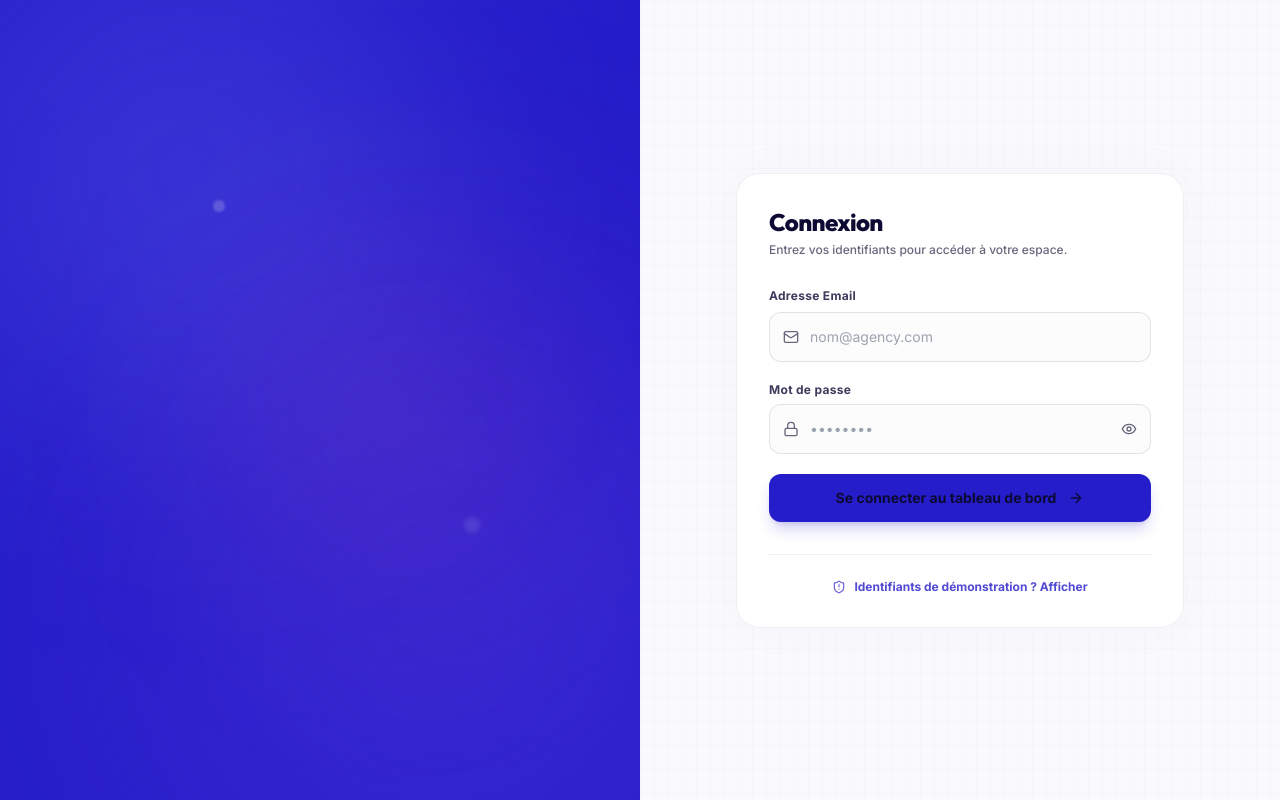
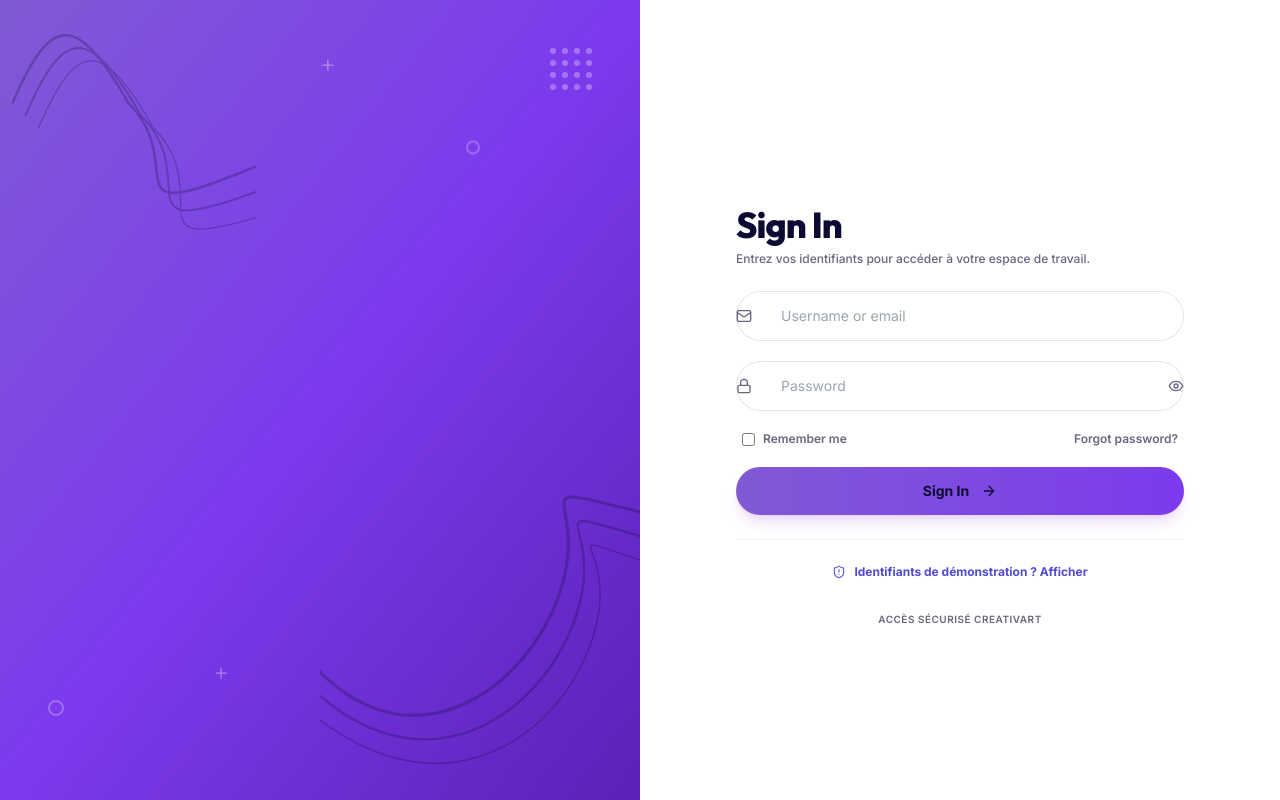
Before and after one commit to SlimLahiani/pfe, a React (Vite) app in the folder frontend/: page /login in a window 1280 px wide. Built offline with nearby package versions, Linux system fonts and the light colour scheme.

Commit message:
design: align login page with custom mockup featuring topographic wave paths, dot matrix grid patterns, pill-shaped inputs, and CreativArt branding

```diff
--- a/frontend/src/components/shared/logo.tsx
+++ b/frontend/src/components/shared/logo.tsx
@@ -22,7 +22,7 @@ export const Logo: React.FC<LogoProps> = ({
       <img
         src="/logo.png"
         alt="CreativArt"
-        className={`${sizeClasses[iconSize]} w-auto object-contain mix-blend-multiply`}
+        className={`${sizeClasses[iconSize]} w-auto object-contain`}
       />
     </div>
   );
--- a/frontend/src/features/auth/pages/login-page.tsx
+++ b/frontend/src/features/auth/pages/login-page.tsx
@@ -6,7 +6,7 @@ import * as z from 'zod';
 import { useAuth } from '../../../context/auth-context';
 import {
   Lock, Mail, AlertCircle, ArrowRight, ShieldAlert, Sparkles,
-  Eye, EyeOff, Briefcase, Users, Wallet, PenTool, Code, CheckCircle, Flame, Clock
+  Eye, EyeOff, Briefcase, Users, Wallet, PenTool, Code
 } from 'lucide-react';
 import { Logo } from '../../../components/shared/logo';
 
@@ -65,225 +65,208 @@ export const LoginPage: React.FC = () => {
   ];
 
   return (
-    <div className="min-h-screen w-full flex overflow-hidden bg-[#fafafc] select-none">
+    <div className="min-h-screen w-full flex overflow-hidden bg-white select-none">
 
-      {/* LEFT SIDE: Brand Showcase (Visible only on lg screens) */}
-      <div className="hidden lg:flex lg:w-1/2 flex-col justify-between p-12 bg-primary text-white relative overflow-hidden">
-        {/* Shifting Gradient Mesh */}
-        <div className="absolute top-[-10%] left-[-10%] w-[500px] h-[500px] bg-indigo-500/30 rounded-full blur-[120px] animate-blob-1 pointer-events-none" />
-        <div className="absolute bottom-[-15%] right-[-15%] w-[600px] h-[600px] bg-violet-500/20 rounded-full blur-[140px] animate-blob-2 pointer-events-none" />
-        <div className="absolute top-[30%] right-[10%] w-[350px] h-[350px] bg-pink-500/10 rounded-full blur-[110px] animate-blob-3 pointer-events-none" />
+      {/* LEFT SIDE: Brand Showcase (Inspired by user uploaded vector layout) */}
+      <div className="hidden lg:flex lg:w-1/2 flex-col justify-between p-16 bg-gradient-to-br from-[#805ad5] via-[#7c3aed] to-[#5b21b6] text-white relative overflow-hidden">
 
-        {/* Floating Particles */}
-        <div className="absolute top-1/4 left-1/3 w-3 h-3 bg-white/20 rounded-full blur-[1px] animate-particle-1" />
-        <div className="absolute bottom-1/3 right-1/4 w-4 h-4 bg-white/10 rounded-full blur-[2px] animate-particle-2" />
+        {/* Topographic Wave Lines (Vector SVGs at corners) */}
+        <div className="absolute top-0 left-0 w-64 h-64 opacity-25 pointer-events-none">
+          <svg viewBox="0 0 200 200" fill="none" xmlns="http://www.w3.org/2000/svg" className="w-full h-full text-white">
+            <path d="M10 80 C 40 10, 60 10, 100 80 C 150 130, 80 180, 200 130" stroke="currentColor" strokeWidth="2" strokeLinecap="round" />
+            <path d="M20 90 C 50 20, 70 20, 110 90 C 160 140, 90 190, 200 150" stroke="currentColor" strokeWidth="1.5" strokeLinecap="round" />
+            <path d="M30 100 C 60 30, 80 30, 120 100 C 170 150, 100 200, 200 170" stroke="currentColor" strokeWidth="1" strokeLinecap="round" />
+          </svg>
+        </div>
 
-        {/* Top Branding Logo */}
+        <div className="absolute bottom-0 right-0 w-80 h-80 opacity-25 pointer-events-none">
+          <svg viewBox="0 0 200 200" fill="none" xmlns="http://www.w3.org/2000/svg" className="w-full h-full text-white">
+            <path d="M0 120 C 60 180, 130 130, 150 70 C 170 10, 120 0, 200 20" stroke="currentColor" strokeWidth="2" strokeLinecap="round" />
+            <path d="M0 135 C 70 195, 140 145, 160 85 C 180 25, 130 15, 200 35" stroke="currentColor" strokeWidth="1.5" strokeLinecap="round" />
+            <path d="M0 150 C 80 210, 150 160, 170 100 C 190 40, 140 30, 200 50" stroke="currentColor" strokeWidth="1" strokeLinecap="round" />
+          </svg>
+        </div>
+
+        {/* Scattered Plus and Circle Shapes */}
+        <div className="absolute top-12 left-1/2 text-white/35 font-light text-2xl pointer-events-none animate-pulse">+</div>
+        <div className="absolute bottom-28 left-1/3 text-white/35 font-light text-2xl pointer-events-none animate-pulse" style={{ animationDelay: '1s' }}>+</div>
+
+        <div className="absolute top-36 right-1/4 w-3.5 h-3.5 border-2 border-white/25 rounded-full pointer-events-none animate-bounce" style={{ animationDuration: '4s' }} />
+        <div className="absolute bottom-20 left-12 w-4 h-4 border-2 border-white/25 rounded-full pointer-events-none animate-bounce" style={{ animationDuration: '6s' }} />
+
+        {/* Scattered Dot Grid Matrix */}
+        <div className="absolute top-12 right-12 opacity-30 grid grid-cols-4 gap-1.5 pointer-events-none">
+          {[...Array(16)].map((_, i) => (
+            <div key={i} className="w-1.5 h-1.5 bg-white rounded-full" />
+          ))}
+        </div>
+
+        {/* Top Branding (Transparent PNG, No Background Logo Container) */}
         <div className="z-10 animate-fade-in-up" style={{ animationDelay: '0ms' }}>
-          <div className="bg-white/95 backdrop-blur-md pl-1.5 pr-4 py-1.5 rounded-2xl shadow-lg inline-flex items-center gap-2 border border-white/10 hover:scale-105 transition-all duration-300">
-            <Logo iconSize="sm" />
-            <span className="font-extrabold text-foreground tracking-tight text-sm uppercase">AgencyOS</span>
+          <div className="flex items-center gap-3">
+            <div className="bg-white/10 p-2.5 rounded-2xl border border-white/10 backdrop-blur-md shadow-sm">
+              <Logo iconSize="sm" />
+            </div>
+            <span className="font-black text-xl tracking-tight uppercase text-white">CreativArt</span>
           </div>
         </div>
 
-        {/* Center Headline */}
+        {/* Center Headline (Inspired by Welcome back!) */}
         <div className="z-10 max-w-md space-y-6 animate-fade-in-up" style={{ animationDelay: '200ms' }}>
-          <h1 className="text-4xl font-extrabold tracking-tight leading-tight">
-            La plateforme de collaboration pour agences créatives.
+          <h1 className="text-5xl font-black tracking-tight leading-tight">
+            Welcome back!
           </h1>
-          <p className="text-indigo-100 text-sm leading-relaxed font-medium">
-            Gérez vos tâches Kanban, communiquez via des appels en direct, gérez les dossiers RH et la facturation client au même endroit.
+          <p className="text-white/80 text-base leading-relaxed font-semibold">
+            You can sign in to access with your existing account.
           </p>
         </div>
 
-        {/* Bottom Feature highlights with staggered floating animations */}
-        <div className="z-10 max-w-md space-y-3.5 animate-fade-in-up" style={{ animationDelay: '400ms' }}>
-          <div className="flex items-center gap-3 bg-white/10 border border-white/20 p-4 rounded-2xl backdrop-blur-md hover:bg-white/15 transition-all duration-300 hover:-translate-y-1 hover:shadow-lg animate-card-float" style={{ animationDelay: '0s' }}>
-            <div className="w-9 h-9 rounded-xl bg-white/10 flex items-center justify-center text-white shrink-0 shadow-inner">
-              <Sparkles size={16} />
+        {/* Bottom Feature highlights with float animations */}
+        <div className="z-10 max-w-md space-y-3 animate-fade-in-up" style={{ animationDelay: '400ms' }}>
+          <div className="flex items-center gap-3 bg-white/5 border border-white/10 p-3.5 rounded-2xl backdrop-blur-md hover:bg-white/10 transition-all duration-300 animate-card-float">
+            <div className="w-8 h-8 rounded-xl bg-white/10 flex items-center justify-center text-white shrink-0">
+              <Sparkles size={14} />
             </div>
             <div>
-              <h4 className="font-bold text-xs">Messagerie & Appels en Temps Réel</h4>
-              <p className="text-[10px] text-indigo-200 mt-0.5">Discutez, partagez vos écrans et activez votre caméra instantanément.</p>
+              <h4 className="font-bold text-[11px] uppercase tracking-wider text-white">Messagerie & Appels</h4>
+              <p className="text-[10px] text-white/60">Discutez, partagez vos écrans et activez votre caméra.</p>
             </div>
           </div>
-          <div className="flex items-center gap-3 bg-white/10 border border-white/20 p-4 rounded-2xl backdrop-blur-md hover:bg-white/15 transition-all duration-300 hover:-translate-y-1 hover:shadow-lg animate-card-float" style={{ animationDelay: '1.5s' }}>
-            <div className="w-9 h-9 rounded-xl bg-white/10 flex items-center justify-center text-white shrink-0 shadow-inner">
-              <Users size={16} />
+          <div className="flex items-center gap-3 bg-white/5 border border-white/10 p-3.5 rounded-2xl backdrop-blur-md hover:bg-white/10 transition-all duration-300 animate-card-float" style={{ animationDelay: '2s' }}>
+            <div className="w-8 h-8 rounded-xl bg-white/10 flex items-center justify-center text-white shrink-0">
+              <Users size={14} />
             </div>
             <div>
-              <h4 className="font-bold text-xs">Tableau Kanban Interactif</h4>
-              <p className="text-[10px] text-indigo-200 mt-0.5">Glissez-déposez vos tâches pour modifier instantanément leur statut.</p>
-            </div>
-          </div>
-          <div className="flex items-center gap-3 bg-white/10 border border-white/20 p-4 rounded-2xl backdrop-blur-md hover:bg-white/15 transition-all duration-300 hover:-translate-y-1 hover:shadow-lg animate-card-float" style={{ animationDelay: '3s' }}>
-            <div className="w-9 h-9 rounded-xl bg-white/10 flex items-center justify-center text-white shrink-0 shadow-inner">
-              <Wallet size={16} />
-            </div>
-            <div>
-              <h4 className="font-bold text-xs">Finance & Facturation Pro</h4>
-              <p className="text-[10px] text-indigo-200 mt-0.5">Émettez des factures avec logo et générez des rapports PDF.</p>
-            </div>
-          </div>
-        </div>
-
-        {/* Stat Counter Strip */}
-        <div className="z-10 border-t border-white/10 pt-6 mt-6 flex justify-between items-center text-white animate-fade-in-up" style={{ animationDelay: '500ms' }}>
-          <div className="flex items-center gap-2">
-            <CheckCircle size={14} className="text-emerald-400 animate-pulse" />
-            <div className="text-left">
-              <p className="text-[10px] font-bold uppercase tracking-wider text-indigo-200">Uptime Réseau</p>
-              <p className="text-xs font-extrabold">99.9% Stable</p>
-            </div>
-          </div>
-          <div className="flex items-center gap-2">
-            <Flame size={14} className="text-orange-400 animate-pulse" />
-            <div className="text-left">
-              <p className="text-[10px] font-bold uppercase tracking-wider text-indigo-200">Activités</p>
-              <p className="text-xs font-extrabold">10k+ Tâches</p>
-            </div>
-          </div>
-          <div className="flex items-center gap-2">
-            <Clock size={14} className="text-sky-400 animate-pulse" />
-            <div className="text-left">
-              <p className="text-[10px] font-bold uppercase tracking-wider text-indigo-200">Communication</p>
-              <p className="text-xs font-extrabold">En direct</p>
+              <h4 className="font-bold text-[11px] uppercase tracking-wider text-white">Gestion de Projet</h4>
+              <p className="text-[10px] text-white/60">Glissez-déposez vos livrables sur le tableau Kanban.</p>
             </div>
           </div>
         </div>
       </div>
 
-      {/* RIGHT SIDE: Interactive Login Form Container */}
-      <div className="flex-1 flex items-center justify-center p-8 bg-[#fafafc] relative overflow-hidden">
-        {/* Dynamic mesh backgrounds for mobile */}
+      {/* RIGHT SIDE: Interactive Login Form Container (White theme inspired by template) */}
+      <div className="flex-1 flex items-center justify-center p-8 bg-white relative overflow-hidden">
+
+        {/* Mobile Background decoration */}
         <div className="lg:hidden absolute top-[-10%] left-[-10%] w-[350px] h-[350px] bg-primary/10 rounded-full blur-[100px] animate-blob-1 pointer-events-none" />
         <div className="lg:hidden absolute bottom-[-10%] right-[-10%] w-[400px] h-[400px] bg-indigo-400/8 rounded-full blur-[110px] animate-blob-2 pointer-events-none" />
 
-        {/* Floating particles */}
-        <div className="absolute top-1/3 right-1/4 w-2 h-2 bg-primary/25 rounded-full blur-[0.5px] animate-particle-1" />
-        <div className="absolute bottom-1/4 left-1/4 w-3.5 h-3.5 bg-indigo-400/20 rounded-full blur-[1.5px] animate-particle-2" />
+        <div className="w-full max-w-md z-10 space-y-8">
 
-        {/* Grid pattern */}
-        <div className="absolute inset-0 bg-[linear-gradient(to_right,#80808007_1px,transparent_1px),linear-gradient(to_bottom,#80808007_1px,transparent_1px)] bg-[size:14px_24px] pointer-events-none" />
-
-        <div className="w-full max-w-md z-10">
-
-          {/* Mobile Branding (hidden on desktop lg) */}
-          <div className="lg:hidden text-center mb-8 flex flex-col items-center animate-fade-in-up" style={{ animationDelay: '100ms' }}>
-            <div className="inline-flex items-center gap-2 px-3.5 py-1.5 rounded-full bg-white border border-black/[0.05] text-primary text-xs font-semibold mb-6 shadow-sm">
-              <Sparkles size={12} className="animate-spin text-primary mr-1" style={{ animationDuration: '4s' }} />
-              Portail Interne
+          {/* Brand Logo & Intro for mobile screens (hidden on desktop lg) */}
+          <div className="lg:hidden text-center flex flex-col items-center animate-fade-in-up" style={{ animationDelay: '100ms' }}>
+            <div className="bg-primary/5 p-3 rounded-3xl border border-primary/10 mb-4 shadow-sm">
+              <Logo iconSize="md" />
             </div>
-            <Logo iconSize="xl" showText={true} className="flex-col !gap-3 text-center items-center justify-center scale-110 mb-1" />
-            <p className="text-muted-foreground text-xs mt-3 font-medium tracking-wide">
+            <h2 className="text-3xl font-black text-foreground tracking-tight">CreativArt</h2>
+            <p className="text-muted-foreground text-xs font-semibold mt-2">
               Le moteur de travail pour les agences créatives modernes.
             </p>
           </div>
 
-          {/* Form Card wrapper with moving glow on hover */}
-          <div
-            className="bg-white/90 backdrop-blur-xl rounded-3xl p-8 border border-black/[0.06] shadow-[0_0_50px_rgba(99,102,241,0.03)] hover:shadow-[0_0_60px_rgba(99,102,241,0.12)] hover:border-primary/25 transition-all duration-500 animate-fade-in-up"
-            style={{ animationDelay: '300ms' }}
-          >
-            <div className="mb-6">
-              <h2 className="text-2xl font-extrabold text-foreground tracking-tight">Connexion</h2>
-              <p className="text-xs text-muted-foreground mt-1 font-medium">Entrez vos identifiants pour accéder à votre espace.</p>
+          <div className="space-y-6">
+            {/* Page Header */}
+            <div className="animate-fade-in-up" style={{ animationDelay: '200ms' }}>
+              <h2 className="text-4xl font-extrabold text-foreground tracking-tight">Sign In</h2>
+              <p className="text-xs text-muted-foreground mt-1.5 font-medium">Entrez vos identifiants pour accéder à votre espace de travail.</p>
             </div>
 
+            {/* Form */}
             <form onSubmit={handleSubmit(onSubmit)} className="space-y-5">
               {error && (
-                <div className="flex items-start gap-3 bg-red-500/10 border border-red-500/20 text-red-700 px-4 py-3 rounded-2xl text-sm animate-fade-in">
-                  <AlertCircle size={18} className="text-red-500 shrink-0 mt-0.5" />
-                  <p className="font-medium text-xs">{error}</p>
+                <div className="flex items-start gap-3 bg-red-500/5 border border-red-500/15 text-red-700 px-4 py-3.5 rounded-2xl text-xs animate-fade-in font-medium">
+                  <AlertCircle size={16} className="text-red-500 shrink-0 mt-0.5" />
+                  <p>{error}</p>
                 </div>
               )}
 
-              {/* Email Input with underline glow on focus */}
-              <div className="space-y-1.5 animate-fade-in-up" style={{ animationDelay: '350ms' }}>
-                <label className="text-xs font-bold text-foreground/80 tracking-wide">
-                  Adresse Email
-                </label>
+              {/* Email Input - Pill Rounded */}
+              <div className="space-y-1.5 animate-fade-in-up" style={{ animationDelay: '300ms' }}>
                 <div className="relative group input-underline">
-                  <div className="absolute inset-y-0 left-0 pl-3.5 flex items-center pointer-events-none text-muted-foreground group-focus-within:text-primary group-focus-within:scale-105 transition-all duration-300">
+                  <div className="absolute inset-y-0 left-0 pl-4.5 flex items-center pointer-events-none text-muted-foreground group-focus-within:text-[#7c3aed] transition-colors">
                     <Mail size={16} />
                   </div>
                   <input
                     type="email"
-                    placeholder="nom@agency.com"
-                    className="w-full pl-10 pr-4 py-3.5 rounded-xl border border-black/10 focus:ring-4 focus:ring-primary/10 focus:border-primary/60 outline-none text-sm transition-all duration-300 bg-black/[0.01] focus:bg-white hover:border-black/20"
+                    placeholder="Username or email"
+                    className="w-full pl-11 pr-4 py-3.5 rounded-full border border-black/10 focus:ring-4 focus:ring-primary/5 focus:border-[#7c3aed] outline-none text-sm transition-all duration-300 bg-white hover:border-black/20"
                     {...register('email')}
                     disabled={isLoading}
                   />
                 </div>
                 {errors.email && (
-                  <p className="text-xs text-red-500 flex items-center gap-1 font-medium mt-1">
+                  <p className="text-xs text-red-500 flex items-center gap-1 font-semibold mt-1.5 pl-3">
                     <AlertCircle size={12} /> {errors.email.message}
                   </p>
                 )}
               </div>
 
-              {/* Password Input with underline glow on focus */}
-              <div className="space-y-1.5 animate-fade-in-up" style={{ animationDelay: '420ms' }}>
-                <div className="flex justify-between items-center">
-                  <label className="text-xs font-bold text-foreground/80 tracking-wide">
-                    Mot de passe
-                  </label>
-                </div>
+              {/* Password Input - Pill Rounded */}
+              <div className="space-y-1.5 animate-fade-in-up" style={{ animationDelay: '380ms' }}>
                 <div className="relative group input-underline">
-                  <div className="absolute inset-y-0 left-0 pl-3.5 flex items-center pointer-events-none text-muted-foreground group-focus-within:text-primary group-focus-within:scale-105 transition-all duration-300">
+                  <div className="absolute inset-y-0 left-0 pl-4.5 flex items-center pointer-events-none text-muted-foreground group-focus-within:text-[#7c3aed] transition-colors">
                     <Lock size={16} />
                   </div>
                   <input
                     type={showPassword ? 'text' : 'password'}
-                    placeholder="••••••••"
-                    className="w-full pl-10 pr-10 py-3.5 rounded-xl border border-black/10 focus:ring-4 focus:ring-primary/10 focus:border-primary/60 outline-none text-sm transition-all duration-300 bg-black/[0.01] focus:bg-white hover:border-black/20"
+                    placeholder="Password"
+                    className="w-full pl-11 pr-11 py-3.5 rounded-full border border-black/10 focus:ring-4 focus:ring-primary/5 focus:border-[#7c3aed] outline-none text-sm transition-all duration-300 bg-white hover:border-black/20"
                     {...register('password')}
                     disabled={isLoading}
                   />
                   <button
                     type="button"
                     onClick={() => setShowPassword(!showPassword)}
-                    className="absolute inset-y-0 right-0 pr-3.5 flex items-center text-muted-foreground hover:text-foreground hover:scale-105 active:scale-95 transition-all"
+                    className="absolute inset-y-0 right-0 pr-4.5 flex items-center text-muted-foreground hover:text-foreground transition-colors"
                   >
                     {showPassword ? <EyeOff size={16} /> : <Eye size={16} />}
                   </button>
                 </div>
                 {errors.password && (
-                  <p className="text-xs text-red-500 flex items-center gap-1 font-medium mt-1">
+                  <p className="text-xs text-red-500 flex items-center gap-1 font-semibold mt-1.5 pl-3">
                     <AlertCircle size={12} /> {errors.password.message}
                   </p>
                 )}
               </div>
 
-              {/* Submit Button */}
-              <div className="animate-fade-in-up" style={{ animationDelay: '490ms' }}>
+              {/* Remember Me and Forgot Password row */}
+              <div className="flex items-center justify-between text-xs font-semibold text-muted-foreground px-1.5 animate-fade-in-up" style={{ animationDelay: '460ms' }}>
+                <label className="flex items-center gap-2 cursor-pointer hover:text-foreground transition-colors">
+                  <input type="checkbox" className="rounded border-black/10 text-[#7c3aed] focus:ring-[#7c3aed]" />
+                  <span>Remember me</span>
+                </label>
+                <a href="#forgot" className="text-muted-foreground hover:text-[#7c3aed] transition-colors">Forgot password?</a>
+              </div>
+
+              {/* Sign In Button - Pill Rounded Gradient */}
+              <div className="animate-fade-in-up" style={{ animationDelay: '540ms' }}>
                 <button
                   type="submit"
                   disabled={isLoading}
-                  className="w-full relative overflow-hidden bg-primary hover:bg-primary/95 text-white font-bold py-3.5 rounded-xl flex items-center justify-center gap-2 shadow-lg shadow-primary/20 hover:shadow-primary/30 active:scale-[0.98] transition-all duration-300 disabled:opacity-50 disabled:pointer-events-none text-sm group"
+                  className="w-full relative overflow-hidden bg-gradient-to-r from-[#805ad5] to-[#7c3aed] text-white font-bold py-3.5 rounded-full flex items-center justify-center gap-2 shadow-lg shadow-purple-500/20 hover:shadow-purple-500/35 hover:brightness-105 active:scale-[0.98] transition-all duration-300 disabled:opacity-50 disabled:pointer-events-none text-sm group"
                 >
                   {isLoading ? (
                     <div className="w-5 h-5 border-2 border-white/30 border-t-white rounded-full animate-spin"></div>
                   ) : (
                     <>
-                      Se connecter au tableau de bord
+                      Sign In
                       <ArrowRight size={16} className="ml-1 group-hover:translate-x-1.5 transition-transform duration-300" />
                     </>
                   )}
                   {/* Reflection shine sweep */}
-                  <div className="absolute top-0 -inset-full h-full w-1/2 z-5 block transform -skew-x-12 bg-gradient-to-r from-transparent to-white/10 opacity-40 group-hover:animate-shine" />
+                  <div className="absolute top-0 -inset-full h-full w-1/2 z-5 block transform -skew-x-12 bg-gradient-to-r from-transparent to-white/10 opacity-30 group-hover:animate-shine" />
                 </button>
               </div>
             </form>
 
-            {/* Demo Accounts tab trigger */}
+            {/* Test Accounts Drawer (styled cleanly at bottom) */}
             <div
               className="mt-8 pt-6 border-t border-black/[0.06] flex flex-col items-center animate-fade-in-up"
-              style={{ animationDelay: '560ms' }}
+              style={{ animationDelay: '620ms' }}
             >
               <button
                 onClick={() => setShowSeedAccounts(!showSeedAccounts)}
-                className="text-xs text-primary/80 hover:text-primary font-bold flex items-center gap-2 transition-colors focus:outline-none hover:scale-105 transform duration-300"
+                className="text-xs text-primary/80 hover:text-[#7c3aed] font-bold flex items-center gap-2 transition-colors focus:outline-none hover:scale-105 transform duration-300"
               >
                 <ShieldAlert size={14} className="text-primary/70" />
                 Identifiants de démonstration ? Afficher
@@ -320,12 +303,12 @@ export const LoginPage: React.FC = () => {
             </div>
           </div>
 
-          {/* Mobile restricted note (hidden on lg desktop) */}
+          {/* Footer note */}
           <p
-            className="lg:hidden text-center text-[10px] text-muted-foreground font-semibold mt-8 uppercase tracking-wider animate-fade-in-up"
-            style={{ animationDelay: '630ms' }}
+            className="text-center text-[10px] text-muted-foreground font-semibold uppercase tracking-wider animate-fade-in-up"
+            style={{ animationDelay: '700ms' }}
           >
-            Accès restreint · Membres autorisés uniquement
+            Accès sécurisé CreativArt
           </p>
         </div>
       </div>
```
